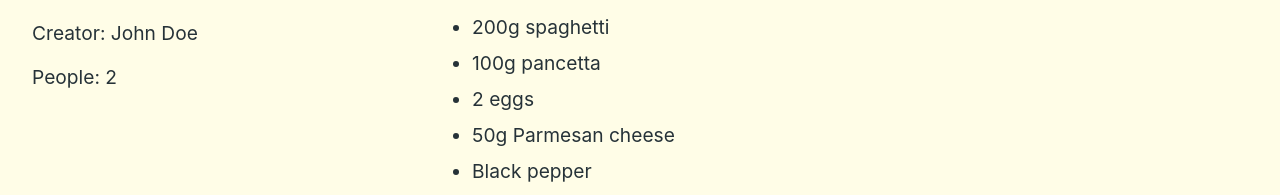
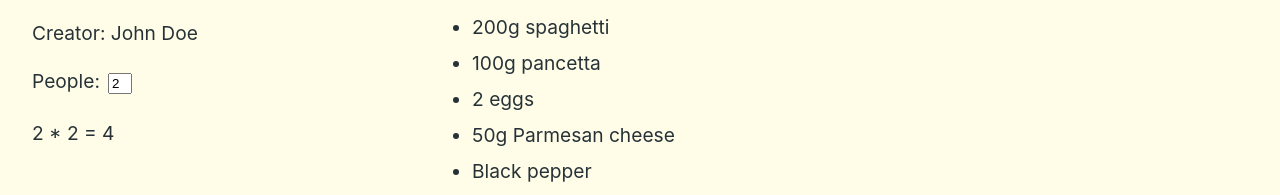
Before and after one commit to felisep/family-recipes, a React (Vite) app: page /recipe/1 in a window 1280 px wide. Shown: the part 172-367 px from the top of the page. Built offline with nearby package versions, Linux system fonts and the light colour scheme.

Commit message:
created inputfield for amount

```diff
--- /dev/null
+++ b/src/components/Input.css
@@ -0,0 +1,4 @@
+input{
+    margin: .5rem;
+    width: 1rem;
+}
--- /dev/null
+++ b/src/components/Input.tsx
@@ -0,0 +1,15 @@
+import { useState } from "react";
+import "./Input.css";
+
+export default function Input({ people }: { people: number }){
+
+      const [value, setPeople] = useState(people);
+
+      return (
+            <p>
+                  People:
+                  <input value={value} onChange={(e) => setPeople(Number(e.target.value))}></input>
+                  <p>2 * {value} = {2 * value}</p>
+            </p>
+            )
+}
--- a/src/components/RecipeDetails/RecipeName.tsx
+++ b/src/components/RecipeDetails/RecipeName.tsx
@@ -1,4 +1,5 @@
 import "./RecipeName.css";
+import Input from "../Input";
 
 const RecipeName = ({ name, creator,  people}: { name: string; creator: string, people: number }) => {
 	const recipeNameExist = creator ? creator : <div></div>;
@@ -6,7 +7,7 @@ const RecipeName = ({ name, creator,  people}: { name: string; creator: string,
 		<div className="recipe-name">
 			<h1>{name}</h1>
 			{creator && <p>Creator: {recipeNameExist}</p>}
-			<p>People: {people}</p>
+			<Input people={people} />
 		</div>
 	);
 };
```
Also changed, not shown: src/components/Amount.tsx (added).
